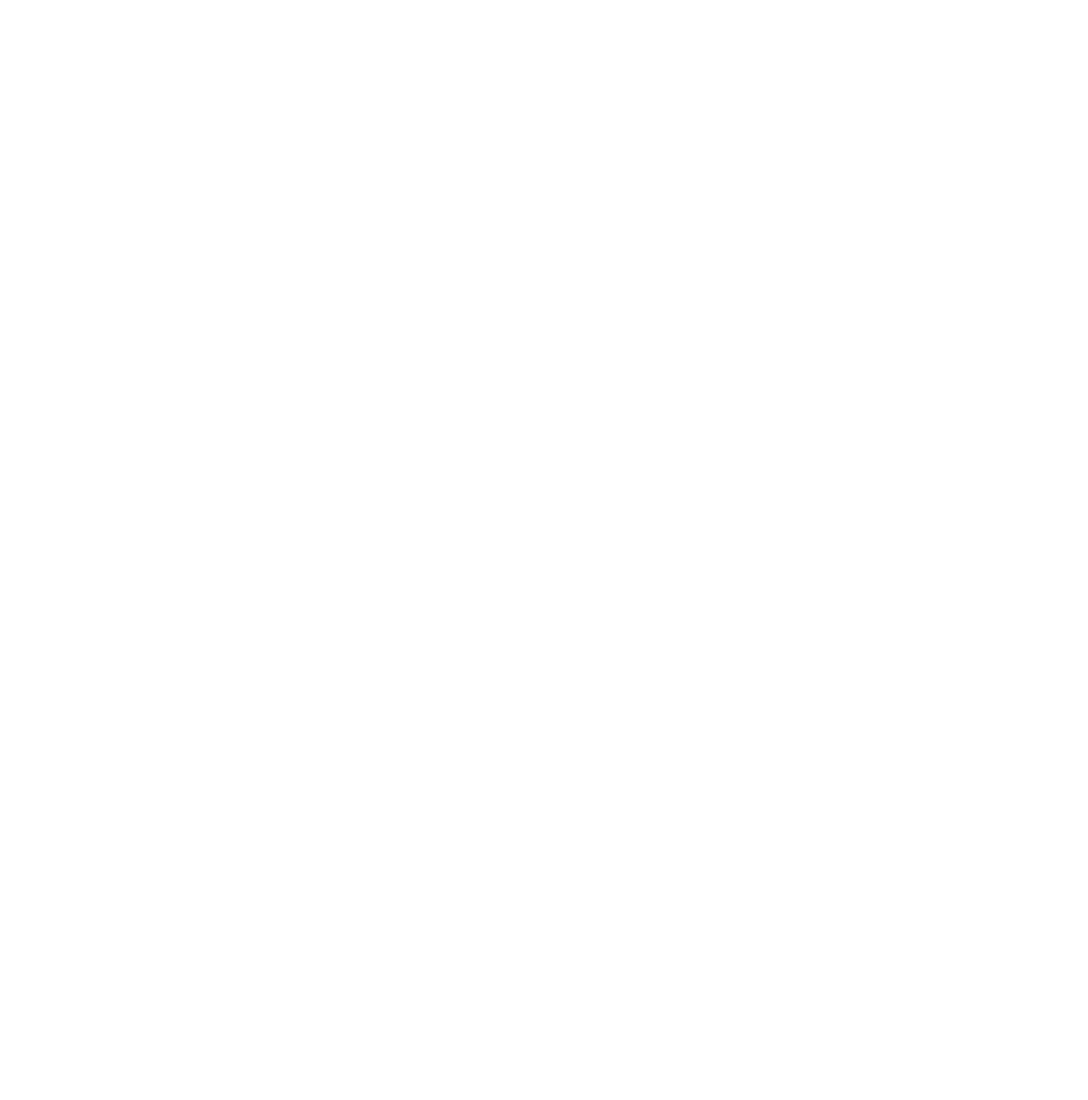
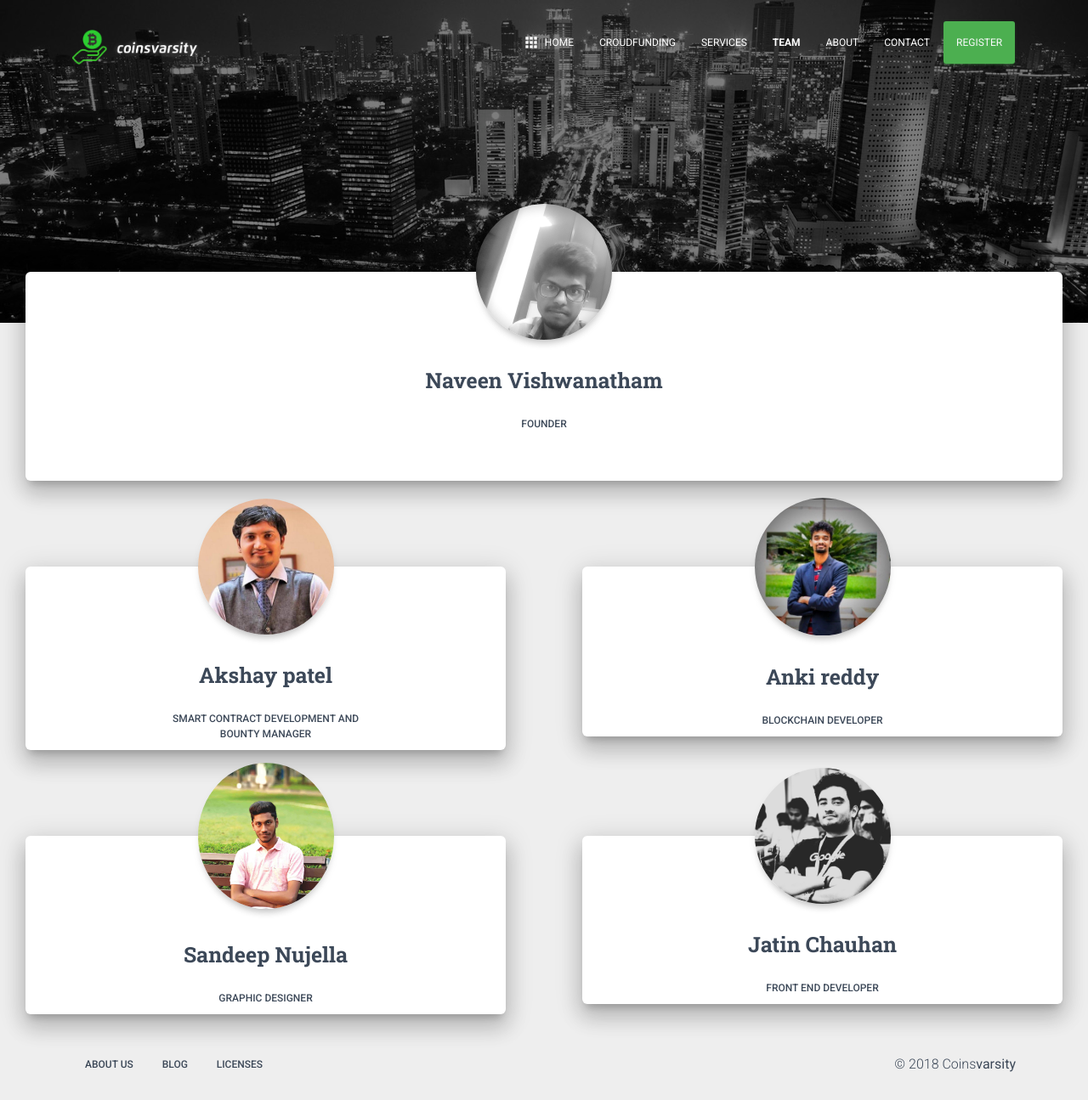
Before and after one commit to NaveenVishwanatham/coinsvarsity, a plain HTML site: page public/team.html in a window 1280 px wide. Shown: the whole page at 85% size. Before the commit the page ends 800 px from the top, so only its background shows below. Drawn offline with Linux system fonts and the light colour scheme.

Commit message:
added team photos and links to team page

```diff
--- a/public/team.html
+++ b/public/team.html
@@ -0,0 +1,311 @@
+<!DOCTYPE html>
+<html lang="en">
+
+  <head>
+    <meta charset="utf-8" />
+    <link rel="apple-touch-icon" sizes="76x76" href="./assets/img/apple-icon.png">
+    <link rel="icon" type="image/png" href="./assets/img/favicon.png">
+    <meta name="author" content="Jatin Chauhan">
+    <meta http-equiv="X-UA-Compatible" content="IE=edge,chrome=1" />
+    <title>
+      Coinsvarsity
+    </title>
+    <meta content='width=device-width, initial-scale=1.0, maximum-scale=1.0, user-scalable=0, shrink-to-fit=no' name='viewport' />
+    <!--     Fonts and icons     -->
+    <link rel="stylesheet" type="text/css" href="https://fonts.googleapis.com/css?family=Roboto:300,400,500,700|Roboto+Slab:400,700|Material+Icons" />
+    <link rel="stylesheet" href="https://maxcdn.bootstrapcdn.com/font-awesome/latest/css/font-awesome.min.css">
+    <!-- CSS Files -->
+    <link href="./assets/css/material-kit.css?v=2.0.4" rel="stylesheet" />
+    <!-- CSS Just for demo purpose, don't include it in your project -->
+    <link href="./assets/demo/demo.css" rel="stylesheet" />
+  </head>
+
+<body class="profile-page sidebar-collapse">
+
+  <nav class="navbar navbar-transparent navbar-color-on-scroll fixed-top navbar-expand-lg" color-on-scroll="100" id="sectionsNav">
+    <div class="container">
+      <div class="navbar-translate">
+        <a class="navbar-brand" href="">
+          <!-- Coins<strong>varsity</strong>  -->
+          <img src="./assets/img/logo.png" alt="" width="150" >
+        </a>
+        <button class="navbar-toggler" type="button" data-toggle="collapse" aria-expanded="false" aria-label="Toggle navigation">
+          <span class="sr-only">Toggle navigation</span>
+          <span class="navbar-toggler-icon"></span>
+          <span class="navbar-toggler-icon"></span>
+          <span class="navbar-toggler-icon"></span>
+        </button>
+      </div>
+      <div class="collapse navbar-collapse">
+        <ul class="navbar-nav ml-auto">
+          <!-- <li class="dropdown nav-item">
+            <a href="#" class="dropdown-toggle nav-link" data-toggle="dropdown">
+              <i class="material-icons">apps</i> Components
+            </a>
+            <div class="dropdown-menu dropdown-with-icons">
+              <a href="./index.html" class="dropdown-item">
+                <i class="material-icons">layers</i> All Components
+              </a>
+              <a href="https://demos.creative-tim.com/material-kit/docs/2.0/getting-started/introduction.html" class="dropdown-item">
+                <i class="material-icons">content_paste</i> Documentation
+              </a>
+            </div>
+          </li> -->
+          <li class="nav-item">
+            <a class="nav-link" href="./index.html" onclick="scrollToDownload()">
+              <i class="material-icons">apps</i>
+              Home
+            </a>
+          </li>
+          <li class="nav-item">
+            <a class="nav-link" href="javascript:void(0)" onclick="scrollToDownload()">
+              <!-- <i class="material-icons">cloud_download</i> -->
+              Croudfunding
+            </a>
+          </li>
+          <li class="nav-item">
+            <a class="nav-link" href="javascript:void(0)" onclick="scrollToDownload()">
+              <!-- <i class="material-icons">cloud_download</i> -->
+              Services
+            </a>
+          </li>
+          <li class="nav-item">
+            <a class="nav-link" href="javascript:void(0)" onclick="scrollToDownload()">
+              <!-- <i class="material-icons">cloud_download</i> -->
+              <strong>Team</strong>
+            </a>
+          </li>
+          <li class="nav-item">
+            <a class="nav-link" href="javascript:void(0)" onclick="scrollToDownload()">
+              <!-- <i class="material-icons">cloud_download</i> -->
+              About
+            </a>
+          </li>
+          <li class="nav-item">
+            <a class="nav-link" href="javascript:void(0)" onclick="scrollToDownload()">
+              <!-- <i class="material-icons">cloud_download</i> -->
+              Contact
+            </a>
+          </li>
+          <li class="nav-item">
+            <a class="nav-link btn btn-success btn-raised btn-round text-light" href="./login.html" >
+              Register
+            </a>
+          </li>
+          <!-- <li class="nav-item">
+            <a class="nav-link" rel="tooltip" title="" data-placement="bottom" href="https://twitter.com/CreativeTim" target="_blank" data-original-title="Follow us on Twitter">
+              <i class="fa fa-twitter"></i>
+            </a>
+          </li>
+          <li class="nav-item">
+            <a class="nav-link" rel="tooltip" title="" data-placement="bottom" href="https://www.facebook.com/CreativeTim" target="_blank" data-original-title="Like us on Facebook">
+              <i class="fa fa-facebook-square"></i>
+            </a>
+          </li>
+          <li class="nav-item">
+            <a class="nav-link" rel="tooltip" title="" data-placement="bottom" href="https://www.instagram.com/CreativeTimOfficial" target="_blank" data-original-title="Follow us on Instagram">
+              <i class="fa fa-instagram"></i>
+            </a>
+          </li> -->
+        </ul>
+      </div>
+    </div>
+  </nav>
+
+  <div class="page-header header-filter" data-parallax="true" style="background-image: url('./assets/img/city-profile.jpg');"></div>
+  <!-- Founder -->
+  <div class="main main-raised">
+    <div class="profile-content">
+      <div class="container">
+        <div class="row">
+          <div class="col-md-6 ml-auto mr-auto">
+            <div class="profile">
+              <div class="avatar">
+                <img src="./assets/img/team/founder.jpg" alt="Circle Image" class="img-raised rounded-circle img-fluid">
+              </div>
+              <div class="name">
+                <h3 class="title">Naveen Vishwanatham</h3>
+                <h6>Founder</h6>
+                <br><br>
+                <!-- <a href="#pablo" class="btn btn-just-icon btn-link btn-dribbble"><i class="fa fa-dribbble"></i></a>
+                <a href="#pablo" class="btn btn-just-icon btn-link btn-twitter"><i class="fa fa-twitter"></i></a>
+                <a href="#pablo" class="btn btn-just-icon btn-link btn-pinterest"><i class="fa fa-pinterest"></i></a> -->
+              </div>
+            </div>
+          </div>
+        </div>
+        <div class="description text-center">
+          <!-- <p>An artist of considerable range, Chet Faker &#x2014; the name taken by Melbourne-raised, Brooklyn-based Nick Murphy &#x2014; writes, performs and records all of his own music, giving it a warm, intimate feel with a solid groove structure. </p> -->
+        </div>
+      </div>
+    </div>
+  </div>
+
+  <br><br><br><br><br><br>
+
+  <!-- first row -->
+
+  <div class="row">
+    <div class="col-md-6">
+      <div class="main main-raised">
+        <div class="profile-content">
+          <div class="container">
+            <div class="row">
+              <div class="col-md-6 ml-auto mr-auto">
+                <div class="profile">
+                  <div class="avatar">
+                    <img src="./assets/img/team/contract-dev.jpg" alt="Circle Image" class="img-raised rounded-circle img-fluid">
+                  </div>
+                  <div class="name">
+                    <h3 class="title">Akshay patel</h3>
+                    <h6>Smart Contract Development and Bounty Manager</h6>
+                    <!-- <a href="#pablo" class="btn btn-just-icon btn-link btn-dribbble"><i class="fa fa-dribbble"></i></a>
+                    <a href="#pablo" class="btn btn-just-icon btn-link btn-twitter"><i class="fa fa-twitter"></i></a>
+                    <a href="#pablo" class="btn btn-just-icon btn-link btn-pinterest"><i class="fa fa-pinterest"></i></a> -->
+                  </div>
+                </div>
+              </div>
+            </div>
+            <div class="description text-center">
+              <!-- <p>An artist of considerable range, Chet Faker &#x2014; the name taken by Melbourne-raised, Brooklyn-based Nick Murphy &#x2014; writes, performs and records all of his own music, giving it a warm, intimate feel with a solid groove structure. </p> -->
+            </div>
+          </div>
+        </div>
+      </div>
+    </div>
+    <div class="col-md-6">
+      <div class="main main-raised">
+        <div class="profile-content">
+          <div class="container">
+            <div class="row">
+              <div class="col-md-6 ml-auto mr-auto">
+                <div class="profile">
+                  <div class="avatar">
+                    <img src="./assets/img/team/backend-dev.jpg" alt="Circle Image" class="img-raised rounded-circle img-fluid">
+                  </div>
+                  <div class="name">
+                    <h3 class="title">Anki reddy</h3>
+                    <h6>Blockchain Developer</h6>
+                    <!-- <a href="#pablo" class="btn btn-just-icon btn-link btn-dribbble"><i class="fa fa-dribbble"></i></a>
+                    <a href="#pablo" class="btn btn-just-icon btn-link btn-twitter"><i class="fa fa-twitter"></i></a>
+                    <a href="#pablo" class="btn btn-just-icon btn-link btn-pinterest"><i class="fa fa-pinterest"></i></a> -->
+                  </div>
+                </div>
+              </div>
+            </div>
+            <div class="description text-center">
+              <!-- <p>An artist of considerable range, Chet Faker &#x2014; the name taken by Melbourne-raised, Brooklyn-based Nick Murphy &#x2014; writes, performs and records all of his own music, giving it a warm, intimate feel with a solid groove structure.  -->
+              </p>
+            </div>
+          </div>
+        </div>
+      </div>
+    </div>
+  </div>
+
+  <br><br><br><br><br><br>
+  <!-- second row -->
+
+  <div class="row">
+    <div class="col-md-6">
+      <div class="main main-raised">
+        <div class="profile-content">
+          <div class="container">
+            <div class="row">
+              <div class="col-md-6 ml-auto mr-auto">
+                <div class="profile">
+                  <div class="avatar">
+                    <img src="./assets/img/team/graphic-designer.jpg" alt="Circle Image" class="img-raised rounded-circle img-fluid">
+                  </div>
+                  <div class="name">
+                    <h3 class="title">Sandeep Nujella</h3>
+                    <h6>Graphic Designer</h6>
+                    <!-- <a href="#pablo" class="btn btn-just-icon btn-link btn-dribbble"><i class="fa fa-dribbble"></i></a>
+                    <a href="#pablo" class="btn btn-just-icon btn-link btn-twitter"><i class="fa fa-twitter"></i></a>
+                    <a href="#pablo" class="btn btn-just-icon btn-link btn-pinterest"><i class="fa fa-pinterest"></i></a> -->
+                  </div>
+                </div>
+              </div>
+            </div>
+            <div class="description text-center">
+              <!-- <p>An artist of considerable range, Chet Faker &#x2014; the name taken by Melbourne-raised, Brooklyn-based Nick Murphy &#x2014; writes, performs and records all of his own music, giving it a warm, intimate feel with a solid groove structure. </p> -->
+            </div>
+          </div>
+        </div>
+      </div>
+    </div>
+    <div class="col-md-6">
+      <div class="main main-raised">
+        <div class="profile-content">
+          <div class="container">
+            <div class="row">
+              <div class="col-md-6 ml-auto mr-auto">
+                <div class="profile">
+                  <div class="avatar">
+                    <img src="./assets/img/team/frontend-dev.jpg" alt="Circle Image" class="img-raised rounded-circle img-fluid">
+                  </div>
+                  <div class="name">
+                    <h3 class="title">Jatin Chauhan</h3>
+                    <h6>Front End Developer</h6>
+                    <!-- <a href="#pablo" class="btn btn-just-icon btn-link btn-dribbble"><i class="fa fa-dribbble"></i></a>
+                    <a href="#pablo" class="btn btn-just-icon btn-link btn-twitter"><i class="fa fa-twitter"></i></a>
+                    <a href="#pablo" class="btn btn-just-icon btn-link btn-pinterest"><i class="fa fa-pinterest"></i></a> -->
+                  </div>
+                </div>
+              </div>
+            </div>
+            <div class="description text-center">
+              <!-- <p>An artist of considerable range, Chet Faker &#x2014; the name taken by Melbourne-raised, Brooklyn-based Nick Murphy &#x2014; writes, performs and records all of his own music, giving it a warm, intimate feel with a solid groove structure. </p> -->
+            </div>
+          </div>
+        </div>
+      </div>
+    </div>
+  </div>
+
+  <footer class="footer footer-default">
+    <div class="container">
+      <nav class="float-left">
+        <ul>
+          <li>
+            <a href="">
+              About Us
+            </a>
+          </li>
+          <li>
+            <a href="">
+              Blog
+            </a>
+          </li>
+          <li>
+            <a href="">
+              Licenses
+            </a>
+          </li>
+        </ul>
+      </nav>
+      <div class="copyright float-right">
+        &copy;
+        <script>
+          document.write(new Date().getFullYear())
+        </script>
+        Coins<strong>varsity</strong>
+    </div>
+  </div>
+</footer>
+  <!--   Core JS Files   -->
+  <script src="./assets/js/core/jquery.min.js" type="text/javascript"></script>
+  <script src="./assets/js/core/popper.min.js" type="text/javascript"></script>
+  <script src="./assets/js/core/bootstrap-material-design.min.js" type="text/javascript"></script>
+  <script src="./assets/js/plugins/moment.min.js"></script>
+  <!--	Plugin for the Datepicker, full documentation here: https://github.com/Eonasdan/bootstrap-datetimepicker -->
+  <script src="./assets/js/plugins/bootstrap-datetimepicker.js" type="text/javascript"></script>
+  <!--  Plugin for the Sliders, full documentation here: http://refreshless.com/nouislider/ -->
+  <script src="./assets/js/plugins/nouislider.min.js" type="text/javascript"></script>
+  <!--	Plugin for Sharrre btn -->
+  <script src="./assets/js/plugins/jquery.sharrre.js" type="text/javascript"></script>
+  <!-- Control Center for Material Kit: parallax effects, scripts for the example pages etc -->
+  <script src="./assets/js/material-kit.js?v=2.0.4" type="text/javascript"></script>
+</body>
+
+</html>
```
Also changed, not shown: public/create-ico.html (+1 -1 lines), public/index.html (+1 -1 lines), public/login.html (+1 -1 lines), public/assets/img/team/backend-dev.jpg (added), public/assets/img/team/contract-dev.jpg (added), public/assets/img/team/founder.jpg (added), public/assets/img/team/frontend-dev.jpg (added), public/assets/img/team/graphic-designer.jpg (added).
